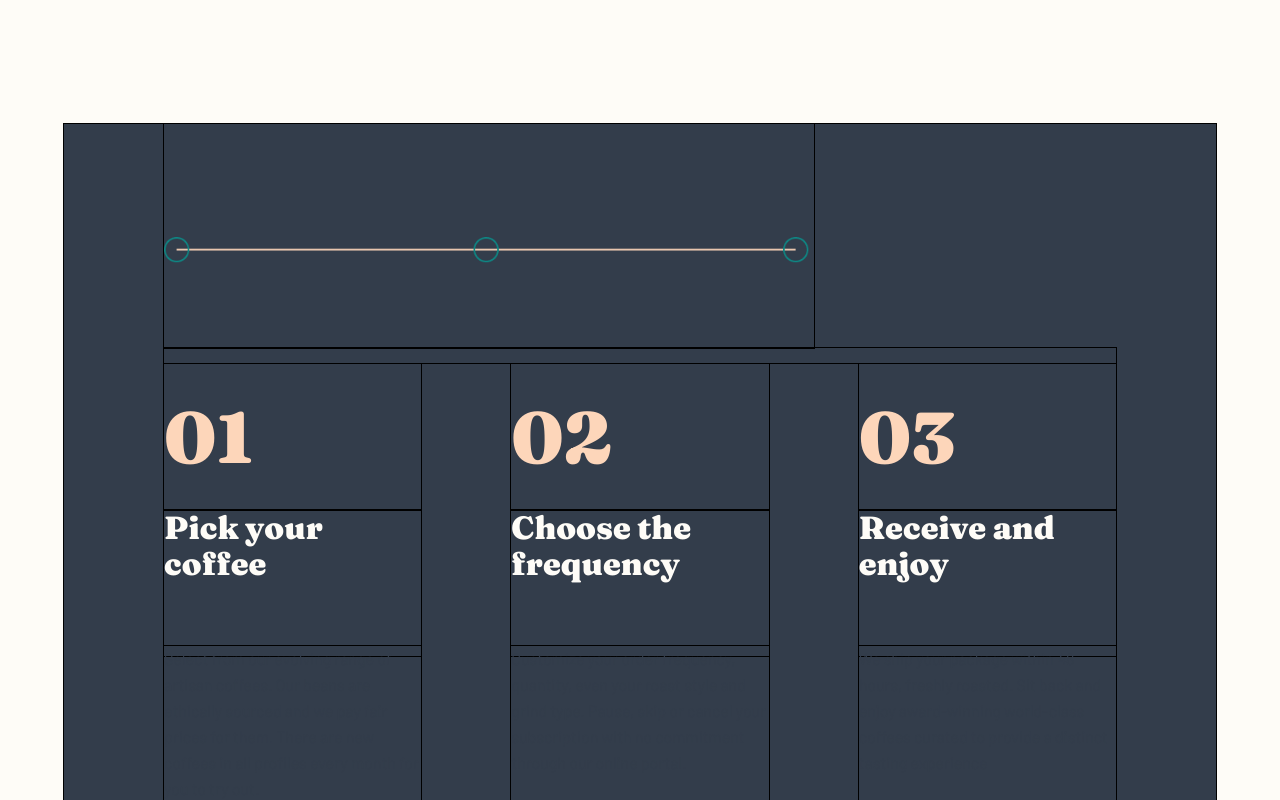
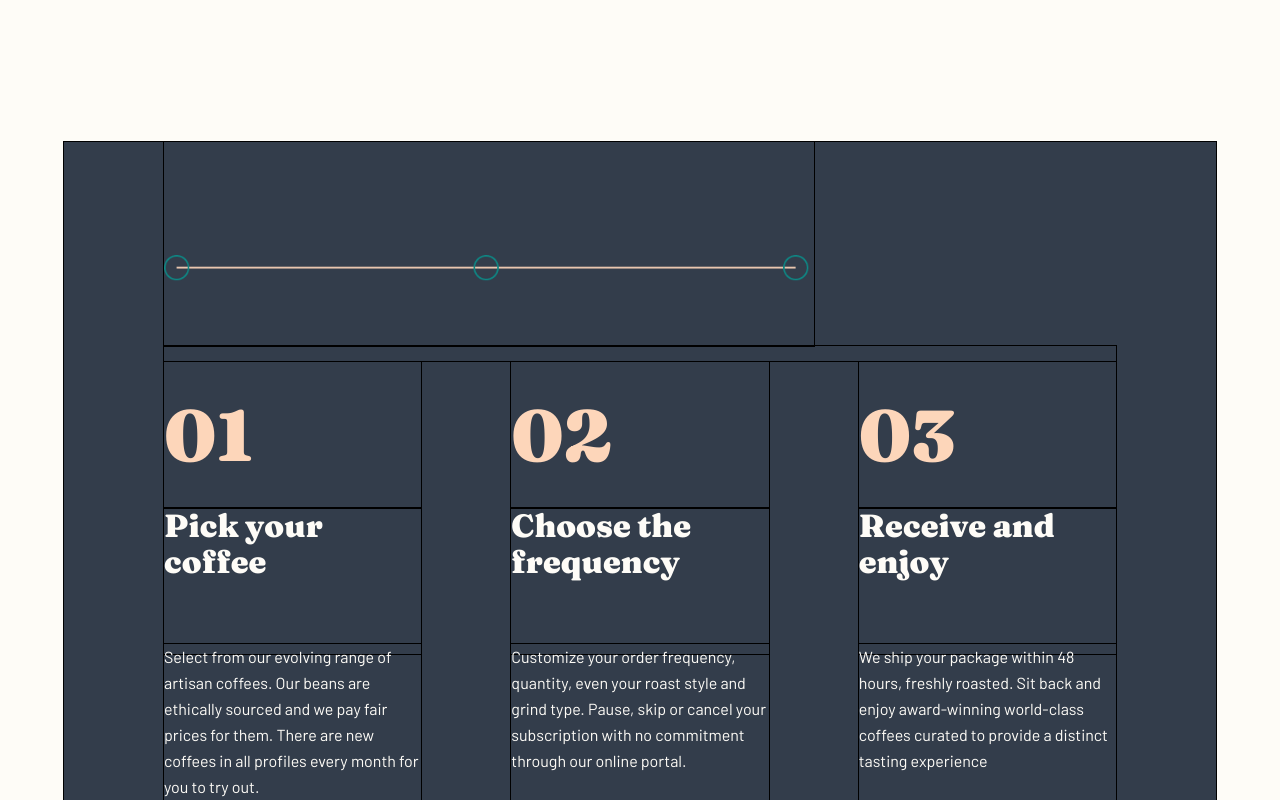
Before and after one commit to tlanettepollard/FEM-CoffeeRoasters-Subscription-Site-TLP, a React (Vite) app: page /subscribe in a window 1280 px wide. Shown: the part 540-1340 px from the top of the page. Built offline with nearby package versions, Linux system fonts and the light colour scheme.

Commit message:
Updates
Signed-off-by: T. Lanette <TLPollard4516@gmail.com>

```diff
--- a/src/styles/components/_howWorks.scss
+++ b/src/styles/components/_howWorks.scss
@@ -165,15 +165,20 @@
 .main__subscribe {
     .work {
         background-color: $dk-grey-blue;
-        margin-top: 9.375rem;
+        margin-top: 10.5rem;
         .divider {
             padding-top: 7.0625rem;
+            padding-bottom: 3.75rem;
         }
 
         .work__container {
+            padding-bottom: 4.25rem;
             .works__items {
                 .work__item {
                     &--title {
+                        color: $lt-cream;
+                    }
+                    &--summary {
                         color: $lt-cream;
                     }
                 }
```
